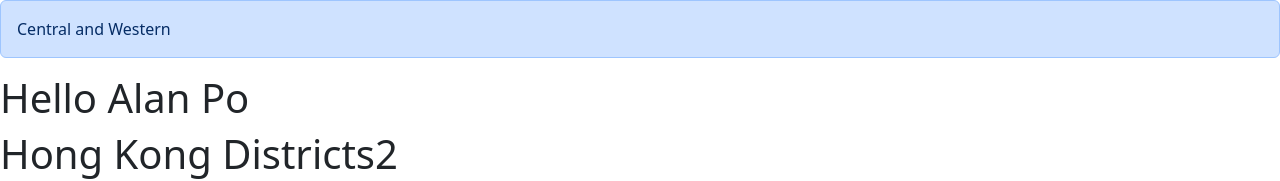
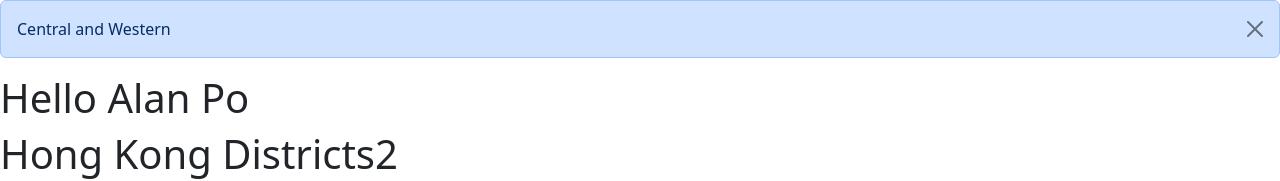
Before and after one commit to alanpolun/reactHelloWorld, a React (Vite) app: page / in a window 1280 px wide. Both pictures are taken after a click on the item "Central and Western". Shown: the top 181 px of the page. Built offline with nearby package versions, Linux system fonts and the light colour scheme.

Commit message:
add onClose on AlertMessage

```diff
--- a/components/AlertMessage.jsx
+++ b/components/AlertMessage.jsx
@@ -1,10 +1,12 @@
 import React from 'react';
 import 'bootstrap/dist/css/bootstrap.min.css';
 
-function AlertMessage({ children, variant = 'primary' }) {
+function AlertMessage({ children, variant = 'primary', onClose }) {
+
     return (
-        <div className={`alert alert-${variant}`} role="alert">
+        <div className={`alert alert-${variant} alert-dismissible`} role="alert">
             {children}
+            <button type="button" className="btn-close" aria-label="Close" onClick={onClose} />
         </div>
     );
 }
--- a/src/App.jsx
+++ b/src/App.jsx
@@ -12,11 +12,15 @@ function App() {
     console.log(selectedItem);
   };
 
+  const alertMessageContent = selectedItem ? selectedItem : <>Choose <b>an item</b> from the list</>;
+
   return (
     <>
-      <AlertMessage>
-        {selectedItem ? selectedItem : 'Choose an item from the list'}
-      </AlertMessage>
+      {selectedItem && (
+        <AlertMessage onClose={() => setSelectedItem(null)}>
+          {alertMessageContent}
+        </AlertMessage>
+      )}
       <Message sayTo={"Alan Po"} />
       <ListGroup
         heading="Hong Kong Districts2"
```
